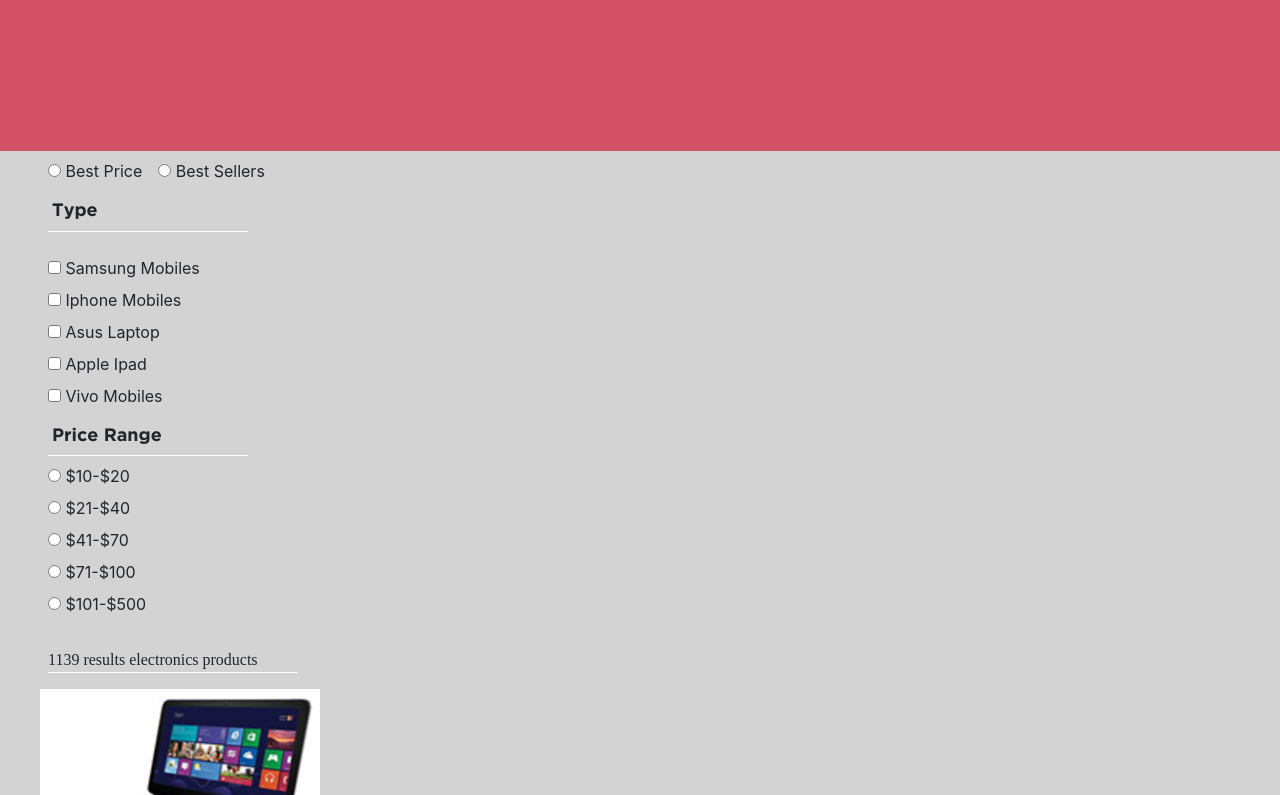
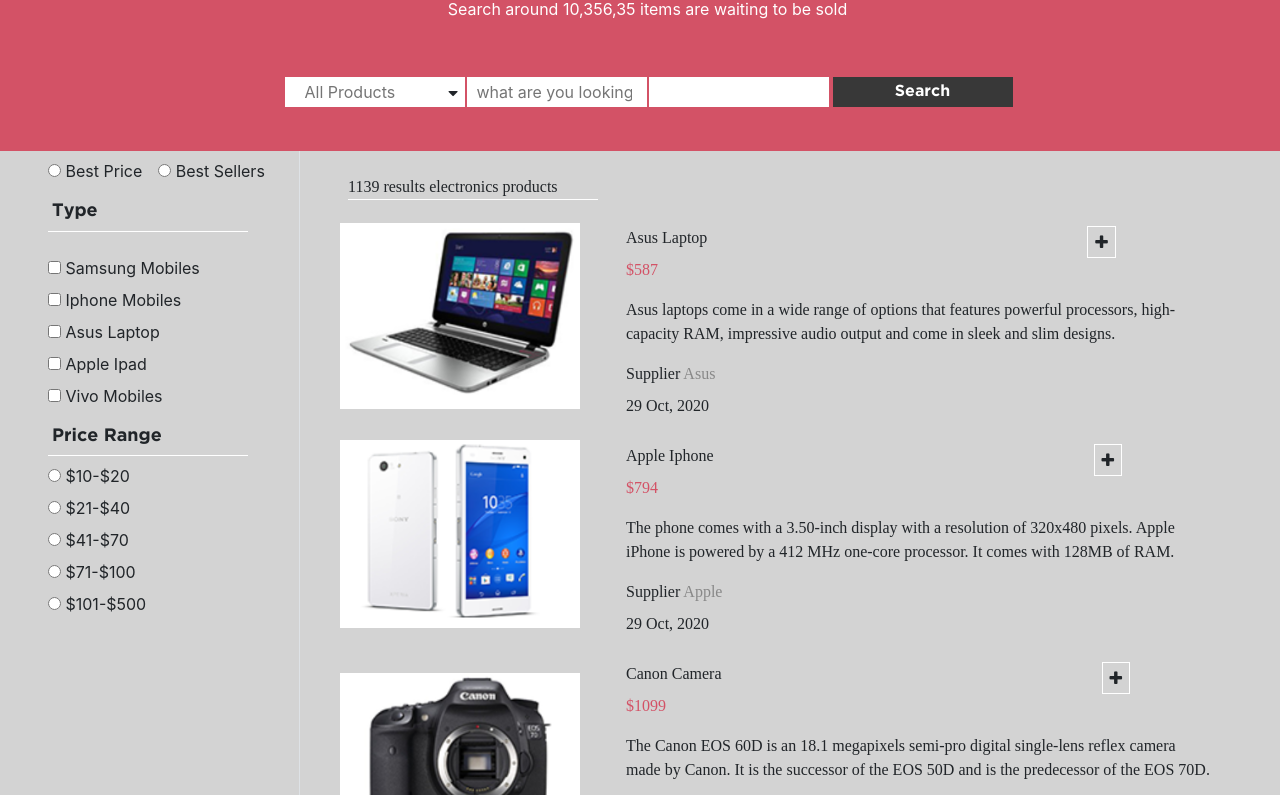
Before and after one commit to imran5644/first_capstone_project, a plain HTML site: page search.html in a window 1280 px wide. Shown: the part 141-936 px from the top of the page. Drawn offline with nearby package versions, Linux system fonts and the light colour scheme; a web font is replaced by a local one.

Commit message:
added the elements for desktop  section

```diff
--- a/search.html
+++ b/search.html
@@ -16,20 +16,32 @@
                 <ul class="d-flex">
                     <li><img src="images/logo.PNG" alt="logo"/></li>
                     <li class="company-name">ZATTEX</li>
+                    <li class="styling d-none d-md-flex">Home</li>
+                    <li class="styling d-none d-md-flex">Collections</li>
+                    <li class="styling d-none d-md-flex">Ordered list</li>
+                    <li class="styling d-none d-md-flex username">user-name</li>
                     <li><i class="fa fa-user"></i></li>
                 </ul>
             </nav>
         </header>
 
         <main>
-            <div class="search-section d-flex">
+
+            <div class="search-section">
+                <div class="center d-none d-md-flex flex-md-column">
+                    <h1>ZATTEX</h1>
+                    <p>Search around 10,356,35 items are waiting to be sold</p>
+                </div>
+                <div class="d-flex justify-content-center">
                 <i class="fa fa-caret-down"></i><input type="text" class="caret" placeholder="All Products">
                 <input type="search" class="search" placeholder="what are you looking for?">
                 <input type="text">
                 <button type="button">Search</button>
             </div>
+            </div>
 
-            <section class="back-grey">
+            <section class="back-grey grid-container">
+                <div class="border-right">
                 <div class="pl-5 pt-2 d-flex">
                     <div>
                     <input type="radio" value="best-price">
@@ -97,13 +109,19 @@
                     <label>$101-$500</label>
                 </div>
                 </div>
+            </div>
 
+
+                <div>
                 <div class="products-details">
                     <p class="pt-4 ml-5 search-results">1139 results electronics products</p>
 
-                    <div>
-                    <img src="images/laptop.PNG" alt="laptop"/>
-                    <div class="d-flex pt-1">
+                    <div class="d-flex">
+                        <div>
+                         <img src="images/laptop.PNG" alt="laptop"/>
+                       </div>
+                       <div>
+                    <div class="d-flex products-infos">
                       <p class="pl-3 electronic-product">Asus Laptop</p>
                       <p class="plus-icon"><i class="fa fa-plus"></i></p>
                     </div>
@@ -112,37 +130,47 @@
                     <p class="pl-3">Supplier <span class="grey-color">Asus</span></p>
                     <p class="pl-3 mt-n2 date">29 Oct, 2020</p>
                     </div>
+                </div>
 
+                      <div class="d-flex">
+                      <div>
+                        <img src="images/mobile.PNG" alt="mobile"/>
+                       </div>
 
                     <div>
-                        <img src="images/mobile.PNG" alt="mobile"/>
-                        <div class="d-flex pt-1">
+                        <div class="d-flex products-infos">
                           <p class="pl-3 electronic-product">Apple Iphone</p>
                           <p class="plus-icon"><i class="fa fa-plus"></i></p>
                         </div>
                         <p class="pl-3 mt-n3 prices">$794</p>
-                        <p class="pl-3 products-info"> The phone comes with a 3.50-inch display with a resolution of 320x480 pixels. Apple iPhone is powered by a 412 MHz one-core processor. It comes with 128MB of RAM. As far as the cameras are concerned, the Apple iPhone on the rear packs 2-megapixel camera.</p>
+                        <p class="pl-3 products-info"> The phone comes with a 3.50-inch display with a resolution of 320x480 pixels. Apple iPhone is powered by a 412 MHz one-core processor. It comes with 128MB of RAM.</p>
                         <p class="pl-3">Supplier <span class="grey-color">Apple</span></p>
                         <p class="pl-3 mt-n2 date">29 Oct, 2020</p>
                         </div>
+                    </div>
 
-
+                       <div class="d-flex">
                         <div>
                             <img src="images/camera.PNG" alt="laptop"/>
-                            <div class="d-flex pt-1">
+                        </div>
+                        <div>
+                            <div class="d-flex products-infos">
                               <p class="pl-3 electronic-product">Canon Camera</p>
                               <p class="plus-icon"><i class="fa fa-plus"></i></p>
                             </div>
                             <p class="pl-3 mt-n3 prices">$1099</p>
-                            <p class="pl-3 products-info"> The Canon EOS 60D is an 18.1 megapixels semi-pro digital single-lens reflex camera made by Canon. It was announced on August 26, 2010, with a suggested retail price of US$1099.00. As a part of the Canon EOS two-digit line, it is the successor of the EOS 50D and is the predecessor of the EOS 70D.</p>
+                            <p class="pl-3 products-info"> The Canon EOS 60D is an 18.1 megapixels semi-pro digital single-lens reflex camera made by Canon. It is the successor of the EOS 50D and is the predecessor of the EOS 70D.</p>
                             <p class="pl-3">Supplier <span class="grey-color">Asus</span></p>
                             <p class="pl-3 mt-n2 date">29 Oct, 2020</p>
                             </div>
+                        </div>
 
-
+                        <div class="d-flex">
                             <div>
                                 <img src="images/led.PNG" alt="laptop"/>
-                                <div class="d-flex pt-1">
+                            </div>
+                            <div>
+                                <div class="d-flex products-infos">
                                   <p class="pl-3 electronic-product">Samsung Tv</p>
                                   <p class="plus-icon"><i class="fa fa-plus"></i></p>
                                 </div>
@@ -151,6 +179,7 @@
                                 <p class="pl-3">Supplier <span class="grey-color">Asus</span></p>
                                 <p class="pl-3 mt-n2 date">29 Oct, 2020</p>
                                 </div>
+                            </div>
 
                                 <div class="d-flex justify-content-center">
                                     <p class="page-no">1</p>
@@ -158,7 +187,7 @@
                                     <p class="page-no">3</p>
                                 </div>
                 </div>
-
+            </div>
             </section>
         </main>
 
--- a/stylesheets/desktop.css
+++ b/stylesheets/desktop.css
@@ -116,3 +116,31 @@
 margin-left: 800px;
 font-size: 30px;
 }
+
+/* ====search.html=== */
+.grid-container {
+    display: grid;
+    grid-template-columns: 300px 1fr;
+}
+
+.border-right {
+    border-right: 1px solid white;
+}
+
+.products-details img {
+    height: 200px;
+    width: 240px;
+    object-fit: contain;
+}
+
+.products-info {
+    width: 600px;
+}
+
+.products-infos {
+    padding-top: 10px;
+}
+
+.plus-icon i {
+    margin-left: 350px;
+}
--- a/stylesheets/tablet.css
+++ b/stylesheets/tablet.css
@@ -98,8 +98,8 @@
 
 .styling {
     color: grey;
-    font-size: medium;
-    padding-top: 7px;
+    font-size: small;
+    padding-top: 12px;
     padding-left: 25px;
 }
 
@@ -109,3 +109,23 @@
     background-color: #d35266;
     padding-top: 40px;
 }
+
+ /* =====search.html====  */
+ .grid-container {
+     display: grid;
+     grid-template-columns: 270px 1fr;
+ }
+
+ .border-right {
+     border-right: 1px solid white;
+ }
+
+ .products-details img {
+     height: 180;
+     width: 120px;
+     object-fit: contain;
+ }
+
+ .products-infos {
+    padding-top: 50px;
+}
```
